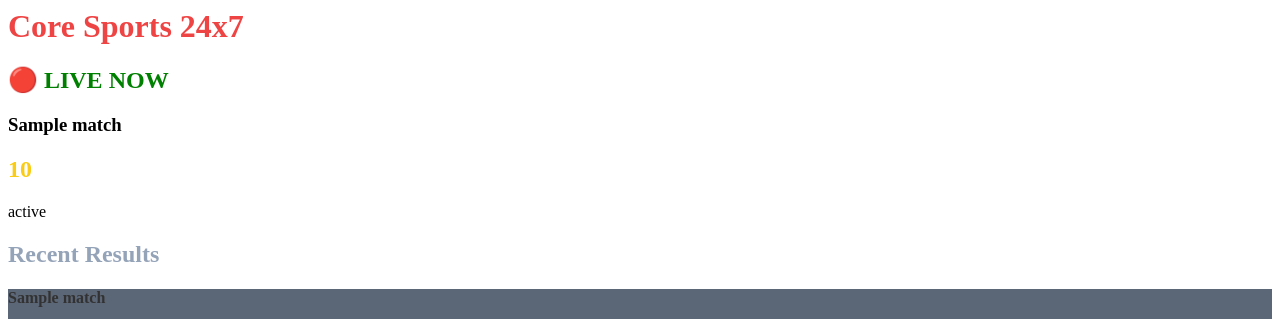
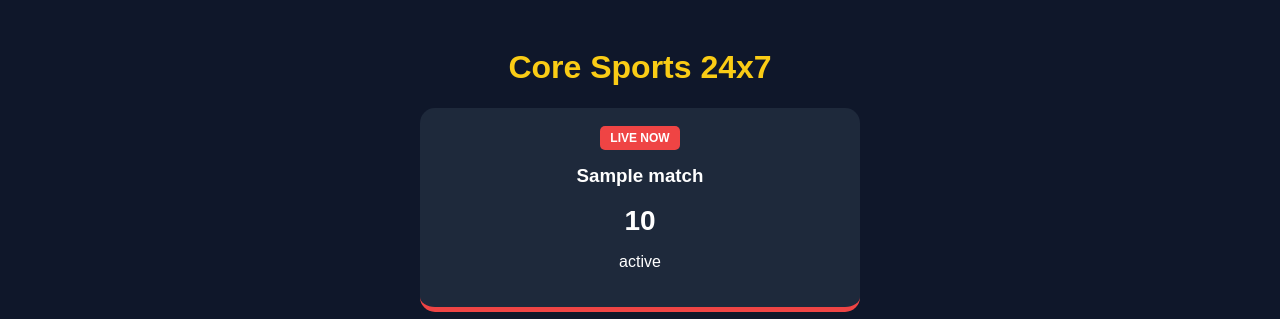
Before and after one commit to harshpratap918-alt/cricket-live-core, a Flask app: template templates/index.html in a window 1280 px wide. Shown: the top 319 px of the page. Run offline with Flask 3, Linux system fonts and the light colour scheme; the template is opened without the code that fills it: most values are stand-ins (such as "Sample title", 1, 10 or a date in 2020).

Commit message:
Refactor index.html structure and styles

```diff
--- a/templates/index.html
+++ b/templates/index.html
@@ -1,30 +1,39 @@
-<div class="container">
-    <h1 style="color: #ef4444;">Core Sports 24x7</h1>
+<!DOCTYPE html>
+<html>
+<head>
+    <title>Core Sports Live</title>
+    <meta name="viewport" content="width=device-width, initial-scale=1.0">
+    <style>
+        body { font-family: sans-serif; background: #0f172a; color: white; text-align: center; padding: 20px; }
+        .card { background: #1e293b; padding: 20px; border-radius: 15px; max-width: 400px; margin: 20px auto; border-bottom: 5px solid #ef4444; }
+        .live-tag { background: #ef4444; padding: 5px 10px; border-radius: 5px; font-size: 12px; font-weight: bold; }
+        h1 { color: #facc15; }
+        .score { font-size: 28px; font-weight: bold; margin: 15px 0; }
+    </style>
+</head>
+<body>
+    <h1>Core Sports 24x7</h1>
 
-    {% if data.live %}
-        <h2 style="color: green;">🔴 LIVE NOW</h2>
-        {% for match in data.live %}
-            <div class="card live">
-                <h3>{{ match.title }}</h3>
-                <h2 style="color: #facc15;">{{ match.current_score }}</h2>
-                <p>{{ match.status_text }}</p>
-            </div>
+    {% if matches %}
+        {% for match in matches %}
+        <div class="card">
+            <span class="live-tag">LIVE NOW</span>
+            <h3>{{ match.title }}</h3>
+            <div class="score">{{ match.current_score }}</div>
+            <p>{{ match.status_text }}</p>
+        </div>
         {% endfor %}
+    {% else %}
+        <div class="card">
+            <h3>No Live Match Now</h3>
+            <p>India vs Australia Women's Test starts at 10:30 AM!</p>
+            <p>Keep refreshing after 10:30.</p>
+        </div>
     {% endif %}
 
-    <h2 style="color: #94a3b8;">Recent Results</h2>
-    {% for match in data.recent %}
-        <div class="card recent" style="opacity: 0.8; background: #334155;">
-            <h4>{{ match.title }}</h4>
-            <p>{{ match.status_text }}</p>
-        </div>
-    {% endfor %}
-
-    <h2 style="color: #3b82f6;">Upcoming Matches</h2>
-    {% for match in data.upcoming %}
-        <div class="card upcoming" style="border-left: 5px solid #3b82f6;">
-            <h4>{{ match.title }}</h4>
-            <p>Starts at: {{ match.start_time }}</p>
-        </div>
-    {% endfor %}
-</div>
+    <div style="margin-top: 30px;">
+        <img src="https://hitwebcounter.com/counter/counter.php?page=10000001&style=0006&nbdigits=5&type=page&initCount=0" />
+        <p style="font-size: 10px; color: #64748b;">Harsh Pratap Singh Chouhan</p>
+    </div>
+</body>
+</html>
```
